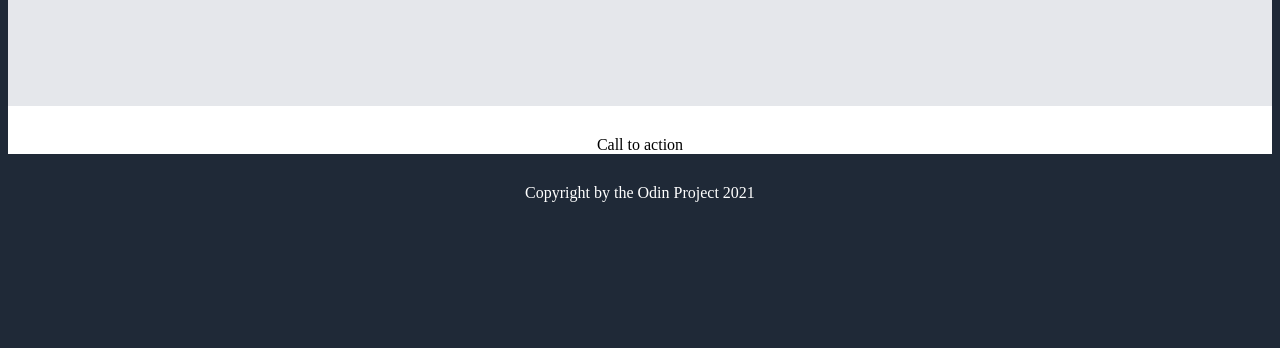
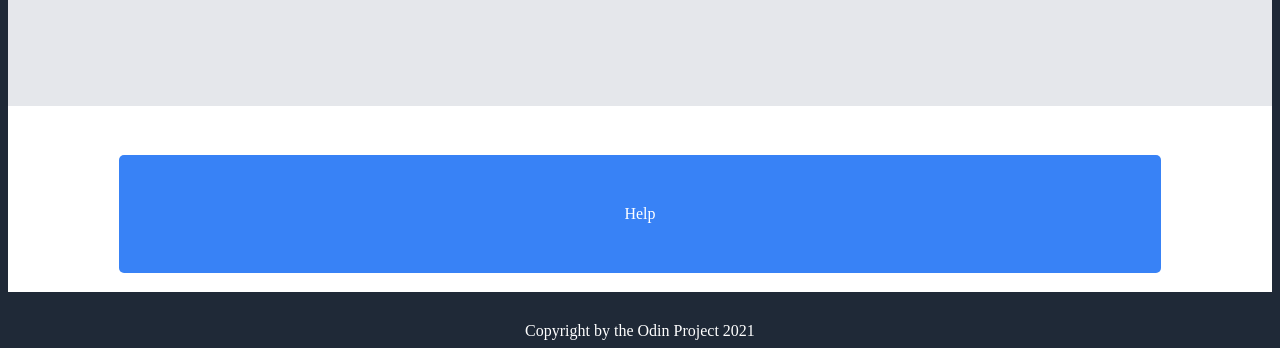
Before and after one commit to mxs2301/ReplicaOdinProject, a plain HTML site: page index.html in a window 1280 px wide. Shown: the part 742-1090 px from the top of the page. Before the commit the page ends 952 px from the top, so only its background shows below. Drawn offline with Linux system fonts and the light colour scheme.

Commit message:
Finished up the assignement

```diff
--- a/css/styles.css
+++ b/css/styles.css
@@ -139,6 +139,25 @@ footer {
   padding: 10% 10%;
 }
 
+
+.middle.action{
+  display: flex;
+  justify-content: center;
+  align-content: center;
+  border-radius: 5px;
+
+  margin-left: 50%;
+  margin-right: 50%;
+  margin-bottom: 19px;
+  margin-top: 19px;
+  padding-top: 50px;
+  padding-left: 40%;
+  padding-right: 40%;
+  padding-bottom: 50px;
+  background: #3882F6;
+  color: white
+}
+
 footer {
   display: flex;
   justify-content: center;
--- a/index.html
+++ b/index.html
@@ -110,7 +110,11 @@
     </div>
 
     <div class="middle bait">
-      Call to action
+
+    <div class="middle action">
+      Help
+    </div>
+
     </div>
   </div>
 
```
